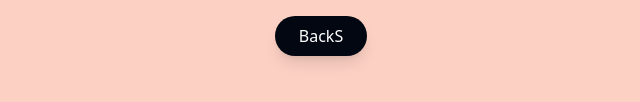
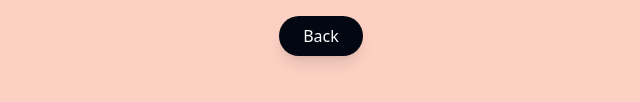
Before and after one commit to kaali7/samu, a plain HTML site: page photo.html in a window 1280 px wide. Shown: the part 632-734 px from the top of the page, 319-959 px from the left. Drawn offline with Linux system fonts and the light colour scheme.

Commit message:
Update photo.html

```diff
--- a/photo.html
+++ b/photo.html
@@ -87,7 +87,7 @@
   </div>
 
   <a href="index.html" class="mt-4 px-6 py-2 rounded-full text-white bg-gray-950 shadow-lg hover:scale-110 hover:shadow-xl transition-all duration-300 ease-in-out animate-pulse-glow">
-    BackS
+    Back
   </a>
 
 </body>
```
